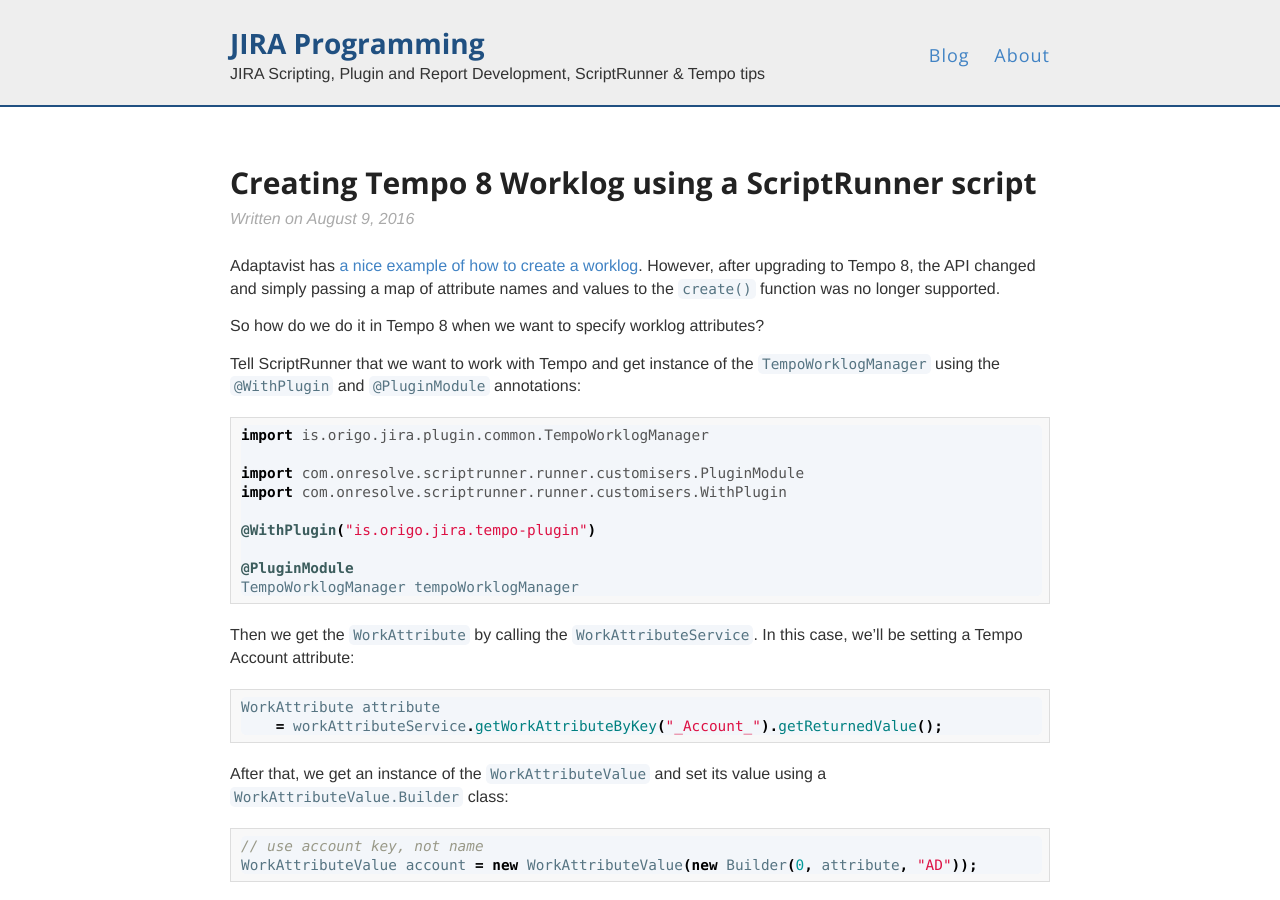
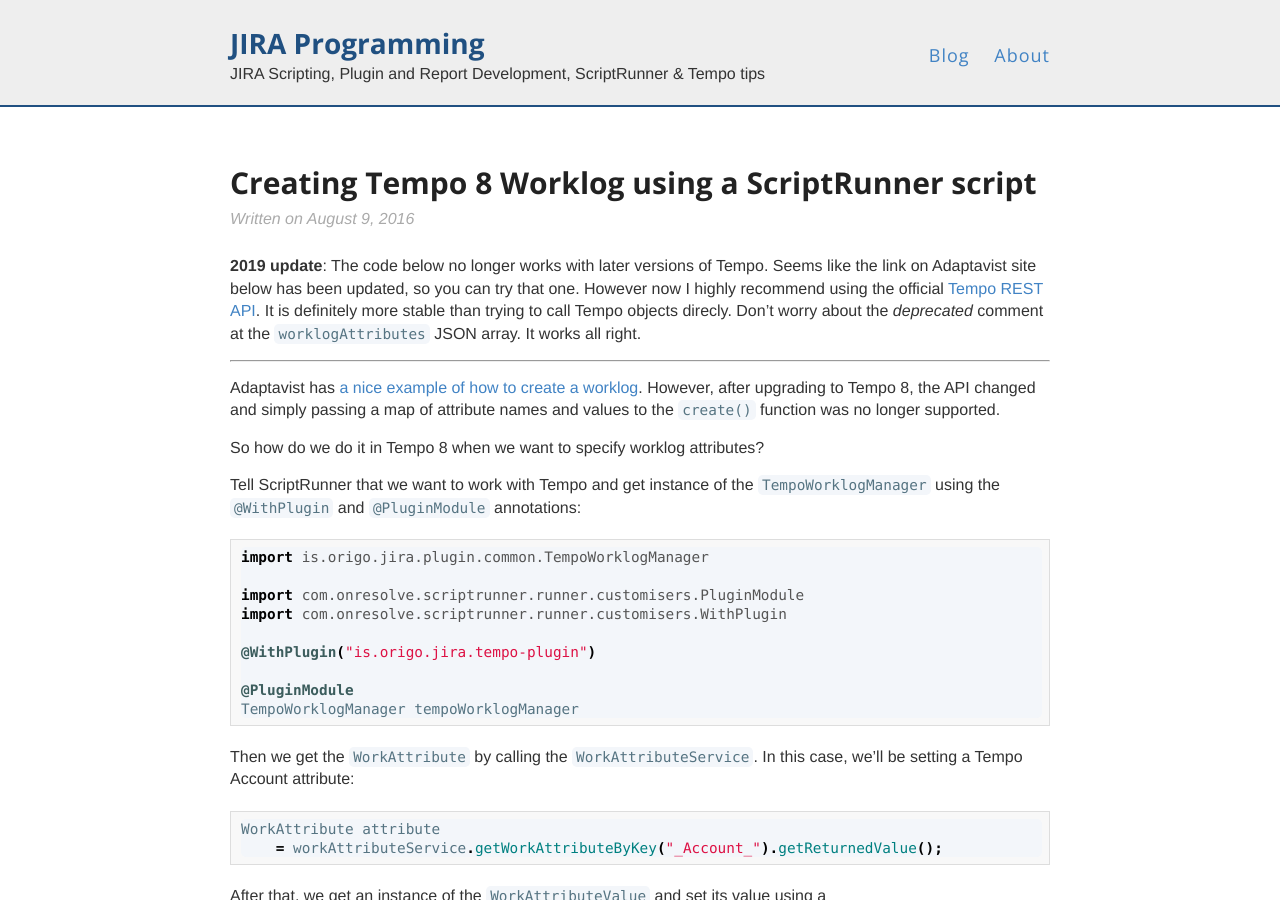
Before and after one commit to matejholy/jira-programming, a Jekyll site: the page built from _posts/2016-08-09-create-tempo-worklog-using-scriptrunner.md, in a window 1280 px wide and 900 px high. Built offline with Jekyll 4.4.1, drawn with Linux system fonts in a browser that asks for light colours; comment, search, counter and statistics services are not loaded.

Commit message:
Recommend Tempo REST API

```diff
--- a/_posts/2016-08-09-create-tempo-worklog-using-scriptrunner.md
+++ b/_posts/2016-08-09-create-tempo-worklog-using-scriptrunner.md
@@ -7,6 +7,10 @@
 comments: true
 redirect_from:
   - /main/2016/08/09/create-tempo-worklog.html
+---
+
+**2019 update**: The code below no longer works with later versions of Tempo. Seems like the link on Adaptavist site below has been updated, so you can try that one. However now I highly recommend using the official [Tempo REST API](http://developer.tempo.io/doc/timesheets/api/rest/latest/#1799179586). It is definitely more stable than trying to call Tempo objects direcly. Don't worry about the _deprecated_ comment at the `worklogAttributes` JSON array. It works all right.
+
 ---
 
 Adaptavist has [a nice example of how to create a worklog](https://scriptrunner.adaptavist.com/latest/jira/plugins/working-with-tempo.html). However, after upgrading to Tempo 8, the API changed and simply passing a map of attribute names and values to the `create()` function was no longer supported.
```
